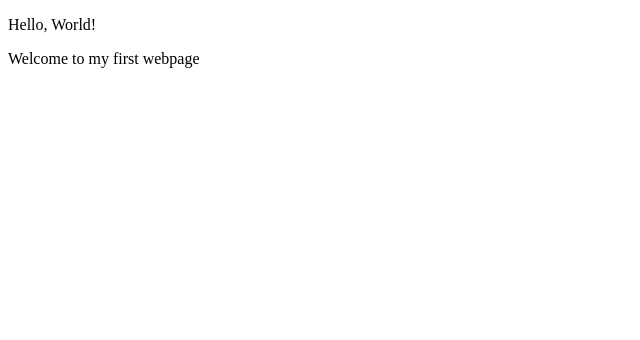
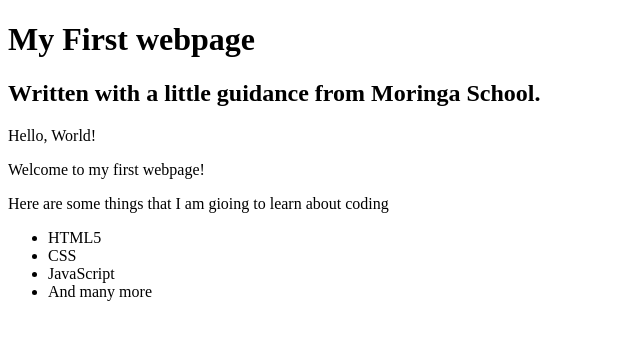
Before and after one commit to MugoDom/my-first-webpage, a plain HTML site: page my-first-webpage.html in a window 1280 px wide. Shown: the whole page, without its empty margins (0-640 px from the left). Drawn offline with Linux system fonts and the light colour scheme.

Commit message:
add list elements

```diff
--- a/my-first-webpage.html
+++ b/my-first-webpage.html
@@ -4,8 +4,17 @@
         <title>My first webpage</title>
     </head>
     <body>
+        <h1>My First webpage</h1>
+        <h2>Written with a little guidance from Moringa School.</h2>
         <p>Hello, World!</p>
-        <p> Welcome to my first webpage</p>
+        <p> Welcome to my first webpage!</p>
+        <p>Here are some things that I am gioing to learn about coding</p>
+        <ul>
+            <li>HTML5</li>
+            <li>CSS</li>
+            <li>JavaScript</li>
+            <li>And many more</li>
+        </ul>
 
     </body>
 </html>
```
